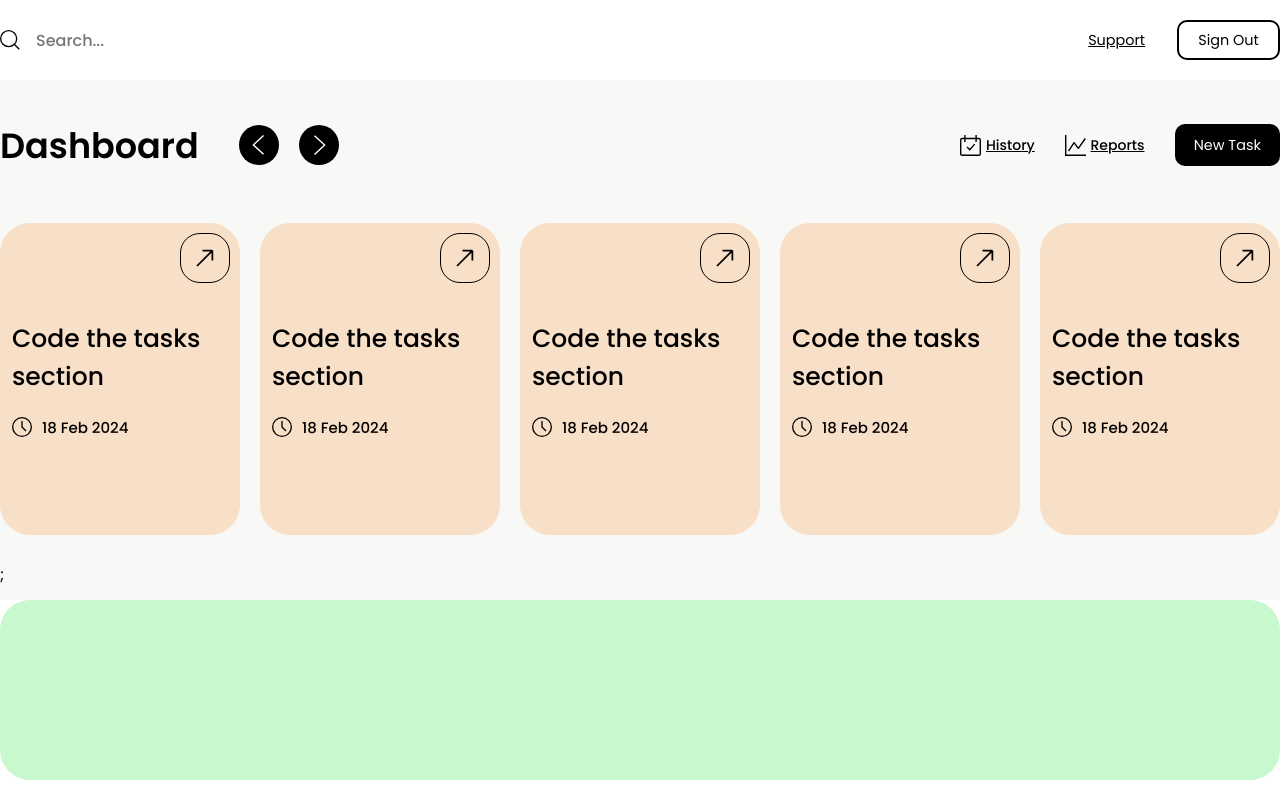
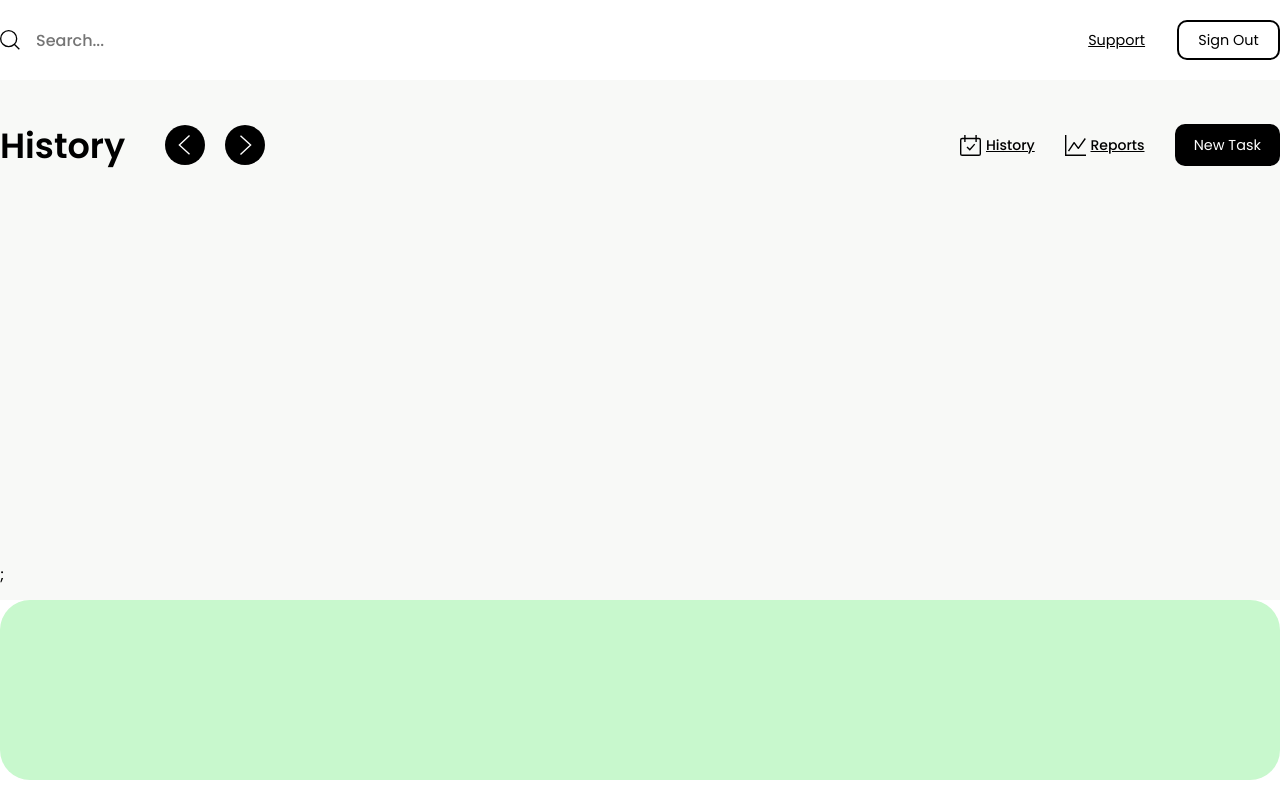
Before and after one commit to filipristeski23/TaskFlow, a React (Vite) app in the folder frontend/: page / in a window 1280 px wide. Built offline with nearby package versions, Linux system fonts and the light colour scheme; no server answers; the HTML template or start-up script is replaced by a standard one.

Commit message:
Finished working on few components

```diff
--- /dev/null
+++ b/frontend/src/components/DashboardControlTabHistory.jsx
@@ -0,0 +1,150 @@
+import React from "react";
+import styled from "styled-components";
+import LeftArrow from "../assets/LeftArrow.svg";
+import RightArrow from "../assets/RightArrow.svg";
+import HistoryImg from "../assets/HistoryImg.svg";
+import ReportsImg from "../assets/ReportsImg.svg";
+/* eslint-disable react/prop-types */
+
+const Div = styled.div`
+  width: 100%;
+  height: 20%;
+`;
+
+const DivWrapper = styled.div`
+  max-width: 85rem;
+  margin: 0 auto;
+  display: flex;
+  flex-direction: row;
+  justify-content: space-between;
+`;
+
+const DivDashboard = styled.div`
+  width: 20%;
+  display: flex;
+  flex-direction: row;
+  justify-content: space-between;
+  align-items: center;
+  gap: 2.5rem;
+`;
+
+const DivArrows = styled.div`
+  display: flex;
+  flex-direction: row;
+  gap: 1.25rem;
+  justify-content: center;
+  align-items: center;
+`;
+
+const Img = styled.img`
+  width: 2.5rem;
+  height: 2.5rem;
+  cursor: pointer;
+`;
+
+const H3 = styled.h3`
+  font-size: 2.188rem;
+  font-weight: 600;
+  display: flex;
+  align-items: center;
+  justify-content: center;
+`;
+
+const DivAddTask = styled.div`
+  width: auto;
+  display: flex;
+  flex-direction: row;
+  align-items: center;
+  gap: 1.875rem;
+`;
+
+const A = styled.a`
+  height: 40%;
+  width: auto;
+  display: flex;
+  align-items: center;
+  justify-content: center;
+  background-color: black;
+  border-radius: 0.625rem;
+  color: white;
+  padding-top: 0.18rem;
+  padding-bottom: 0.18rem;
+  padding-left: 1.2rem;
+  padding-right: 1.2rem;
+  text-decoration: none;
+  cursor: pointer;
+  font-size: 0.9rem;
+`;
+
+const DivWrapperReports = styled.div`
+  display: flex;
+  flex-direction: row;
+  align-items: center;
+  width: auto;
+  gap: 1.875rem;
+`;
+
+const DivWrapperHistory = styled.div`
+  display: flex;
+  flex-direction: row;
+  gap: 0.313rem;
+  align-items: center;
+  width: auto;
+`;
+
+const AA = styled.a`
+  display: flex;
+  flex-direction: row;
+  align-items: center;
+  font-size: 0.875rem;
+  font-weight: 500;
+  text-decoration: underline;
+  width: auto;
+  color: black;
+  height: auto;
+`;
+
+const DivWrapperCheckReports = styled.div`
+  display: flex;
+  flex-direction: row;
+  gap: 0.313rem;
+  align-items: center;
+  width: auto;
+`;
+
+const ImgNew = styled.img`
+  width: 1.3rem;
+  height: 1.3rem;
+  cursor: pointer;
+`;
+
+function DashboardControlTab({ toggleDashboardNewItemWindowOpen }) {
+  return (
+    <Div>
+      <DivWrapper>
+        <DivDashboard>
+          <H3>History</H3>
+          <DivArrows>
+            <Img src={LeftArrow} alt="Left Arrow" />
+            <Img src={RightArrow} alt="Right Arrow" />
+          </DivArrows>
+        </DivDashboard>
+        <DivAddTask>
+          <DivWrapperReports>
+            <DivWrapperHistory>
+              <ImgNew src={HistoryImg} alt="History" />
+              <AA href="">History</AA>
+            </DivWrapperHistory>
+            <DivWrapperCheckReports>
+              <ImgNew src={ReportsImg} alt="Check Reports" />
+              <AA href="">Reports</AA>
+            </DivWrapperCheckReports>
+          </DivWrapperReports>
+          <A onClick={toggleDashboardNewItemWindowOpen}>New Task</A>
+        </DivAddTask>
+      </DivWrapper>
+    </Div>
+  );
+}
+
+export default DashboardControlTab;
--- /dev/null
+++ b/frontend/src/components/DashboardReportsSection.jsx
@@ -0,0 +1,25 @@
+import React from "react";
+import styled from "styled-components";
+
+const Div = styled.div`
+  width: 100%;
+  height: 60%;
+`;
+
+const DivWrapper = styled.div`
+  max-width: 85rem;
+  margin: 0 auto;
+  display: flex;
+  flex-direction: row;
+  gap: 20px;
+`;
+
+function DashboardHistorySection() {
+  return (
+    <Div>
+      <DivWrapper></DivWrapper>
+    </Div>
+  );
+}
+
+export default DashboardHistorySection;
--- a/frontend/src/components/MainDashboard.jsx
+++ b/frontend/src/components/MainDashboard.jsx
@@ -1,8 +1,8 @@
 import React, { useState } from "react";
 import styled from "styled-components";
-import DashboardControlTab from "./DashboardControlTab";
+import DashboardControlTabHistory from "./DashboardControlTabHistory";
 import DashboardAddNewItem from "./DashboardAddNewItem";
-import DashboardItemsSection from "./DashboardItemsSection";
+import DashboardReportsSection from "./DashboardReportsSection";
 
 const Div = styled.div`
   height: 65%;
@@ -27,10 +27,10 @@ function MainDashboard() {
 
   return (
     <Div>
-      <DashboardControlTab
+      <DashboardControlTabHistory
         toggleDashboardNewItemWindowOpen={toggleDashboardNewItemWindowOpen}
       />
-      <DashboardItemsSection></DashboardItemsSection>
+      <DashboardReportsSection></DashboardReportsSection>
       <DashboardAddNewItem
         isVisible={isVisible}
         toggleDashboardNewItemWindowClose={toggleDashboardNewItemWindowClose}
```
Also changed, not shown: frontend/src/components/DashboardControlTabReports.jsx (added, +130 -0 lines), frontend/src/components/DashboardHistorySection.jsx (added, +32 -0 lines), frontend/src/components/EachTaskHistory.jsx (added, +101 -0 lines).
